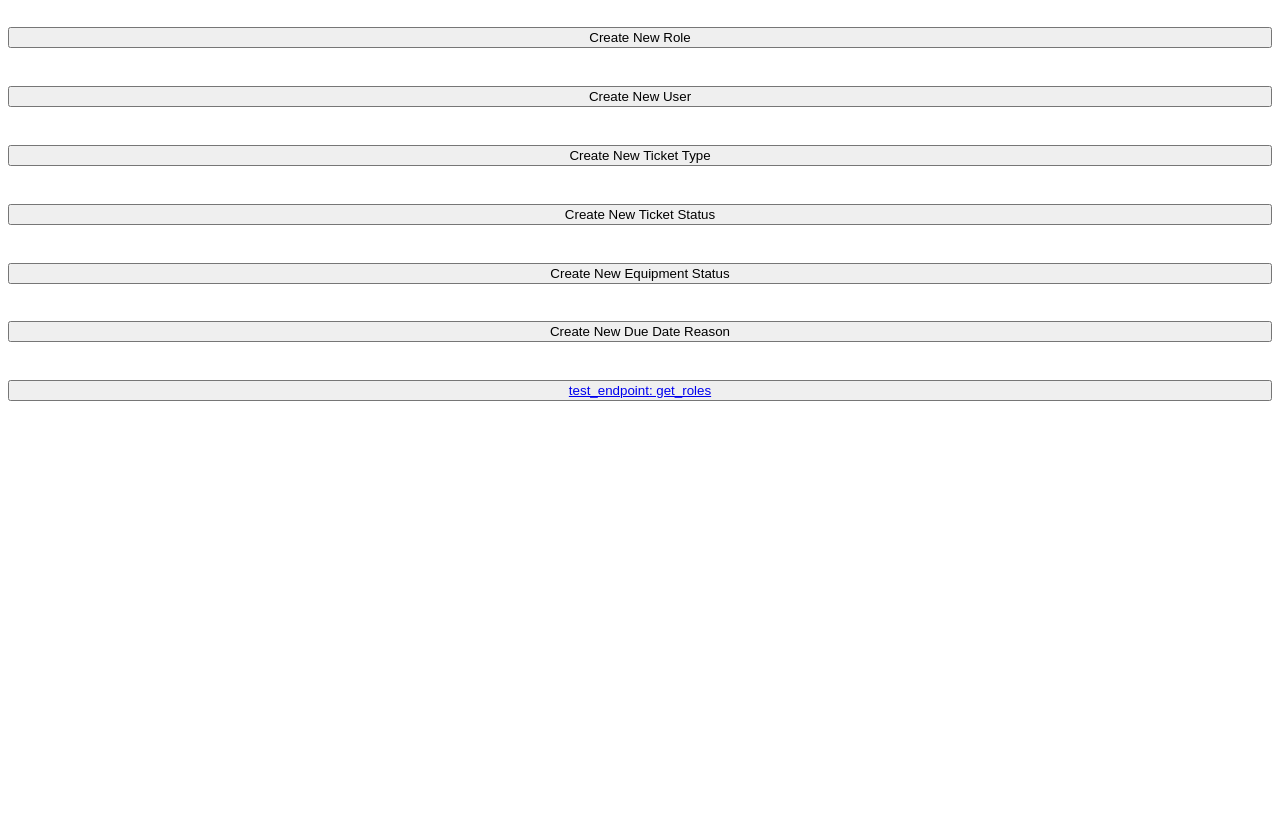
After one commit to topper3418/highbay_racking_portal, a Flask app: page /admin_tools_popup in a window 1280 px wide. The commit adds this page. Run offline with Flask 3, Linux system fonts and the light colour scheme; parts of the project's set-up code (start-up, migrations or seed data) failed here and were passed over.

Commit message:
I've got all lookup tables that should have default values, admin tools work

```diff
--- a/data/sql/table_ddls/due_date_reasons.sql
+++ b/data/sql/table_ddls/due_date_reasons.sql
@@ -1,4 +1,5 @@
 CREATE TABLE IF NOT EXISTS due_date_reasons (
     id INTEGER PRIMARY KEY AUTOINCREMENT,
-    reason TEXT NOT NULL
+    reason TEXT NOT NULL,
+    description TEXT NOT NULL
 );
--- a/main.py
+++ b/main.py
@@ -1,7 +1,7 @@
 import configparser
 import os
 from config.logging import logger
-from data.sqlite_tools import AppData, Tickets, DbTableBase, Roles
+from data.sqlite_tools import AppData, Tickets, DbTableBase, Roles, Users, TicketTypes, TicketStatus, EquipmentStatus, DueDateReason
 from flask import Flask, render_template, request, jsonify, send_from_directory, redirect, url_for
 
 # Load configuration from file
@@ -63,6 +63,13 @@ def get_table():
         df = DbTableBase(app_data_path, query).fetch_100()
     return jsonify(df.to_dict(orient='records'))
 
+@app.route('/admin_tools_popup', methods=['GET'])
+def admin_tools_popup():
+    """Return the admin tools popup html"""
+    # log the ip address of the request
+    logger.info(f'serving /admin_tools_popup request from {request.remote_addr}')
+    return render_template('admin_tools_popup.html')
+
 @app.route('/new_role_popup', methods=['GET'])
 def new_role_popup():
     """Return the new role popup html"""
@@ -91,8 +98,8 @@ def get_roles():
     # log the ip address of the request
     logger.info(f'serving /get_roles request from {request.remote_addr}')
     # get and return the data
-    roles_list = Roles(app_data_path).get_rolenames()
-    return jsonify(roles_list)
+    roles_df = Roles(app_data_path).dropdown()
+    return jsonify(roles_df.to_dict(orient='records'))
 
 @app.route('/new_user_popup', methods=['GET'])
 def new_user_popup():
@@ -101,6 +108,100 @@ def new_user_popup():
     logger.info(f'serving /new_user_popup request from {request.remote_addr}')
     return render_template('create_user_popup.html')
 
+@app.route('/create_user', methods=['POST'])
+def create_user():
+    """Create a new user in the database"""
+    # log the ip address of the request
+    logger.info(f'serving /create_user request from {request.remote_addr}')
+    # parse request data
+    new_user = request.form['username']
+    new_password = request.form['password']
+    new_role = request.form['role']
+    # initialize the Roles object
+    users = Users(app_data_path)
+    users.insert(new_user, new_password, new_role)
+    return redirect(url_for('serve_main'))
+
+@app.route('/new_ticket_type_popup', methods=['GET'])
+def new_ticket_type_popup():
+    """Return the new ticket type popup html"""
+    # log the ip address of the request
+    logger.info(f'serving /new_ticket_type_popup request from {request.remote_addr}')
+    return render_template('create_ticket_type_popup.html')
+
+@app.route('/create_ticket_type', methods=['POST'])
+def create_ticket_type():
+    """Create a new ticket type in the database"""
+    # log the ip address of the request
+    logger.info(f'serving /create_ticket_type request from {request.remote_addr}')
+    # parse request data
+    new_ticket_type = request.form['ticket-type']
+    new_description = request.form['type-description']
+    # initialize the Roles object
+    ticket_types = TicketTypes(app_data_path)
+    ticket_types.insert(new_ticket_type, new_description)
+    return redirect(url_for('serve_main'))
+
+@app.route('/new_ticket_status_popup', methods=['GET'])
+def new_ticket_status_popup():
+    """Return the new ticket status popup html"""
+    # log the ip address of the request
+    logger.info(f'serving /new_ticket_status_popup request from {request.remote_addr}')
+    return render_template('insert_to_lookup_table_popup.html', name='Ticket Status', table_name='ticket_status')
+
+@app.route('/create_ticket_status', methods=['POST'])
+def create_ticket_status():
+    """Create a new ticket status in the database"""
+    # log the ip address of the request
+    logger.info(f'serving /create_ticket_status request from {request.remote_addr}')
+    # parse request data
+    new_ticket_status = request.form['ticket_status_name']
+    new_description = request.form['ticket_status_description']
+    # initialize the Roles object
+    ticket_status = TicketStatus(app_data_path)
+    ticket_status.insert(new_ticket_status, new_description)
+    return redirect(url_for('serve_main'))
+
+@app.route('/new_equipment_status_popup', methods=['GET'])
+def new_equipment_status_popup():
+    """Return the new equipment status popup html"""
+    # log the ip address of the request
+    logger.info(f'serving /new_equipment_status_popup request from {request.remote_addr}')
+    return render_template('insert_to_lookup_table_popup.html', name='Equipment Status', table_name='equipment_status')
+
+@app.route('/create_equipment_status', methods=['POST'])
+def create_equipment_status():
+    """Create a new equipment status in the database"""
+    # log the ip address of the request
+    logger.info(f'serving /create_equipment_status request from {request.remote_addr}')
+    # parse request data
+    new_equipment_status = request.form['equipment_status_name']
+    new_description = request.form['equipment_status_description']
+    # initialize the Roles object
+    equipment_status = EquipmentStatus(app_data_path)
+    equipment_status.insert(new_equipment_status, new_description)
+    return redirect(url_for('serve_main'))
+
+@app.route('/new_due_date_reason_popup', methods=['GET'])
+def new_due_date_reason_popup():
+    """Return the new due date reason popup html"""
+    # log the ip address of the request
+    logger.info(f'serving /new_due_date_reason_popup request from {request.remote_addr}')
+    return render_template('insert_to_lookup_table_popup.html', name='Due Date Reason', table_name='due_date_reasons')
+
+@app.route('/create_due_date_reasons', methods=['POST'])
+def create_due_date_reason():
+    """Create a new due date reason in the database"""
+    # log the ip address of the request
+    logger.info(f'serving /create_due_date_reason request from {request.remote_addr}')
+    # parse request data
+    new_due_date_reason = request.form['due_date_reasons_name']
+    new_description = request.form['due_date_reasons_description']
+    # initialize the Roles object
+    due_date_reason = DueDateReason(app_data_path)
+    due_date_reason.insert(new_due_date_reason, new_description)
+    return redirect(url_for('serve_main'))
+
 # test endpoint for sending misc html
 @app.route('/test', methods=['GET'])
 def serve_test():
--- a/static/util.js
+++ b/static/util.js
@@ -58,8 +58,9 @@ async function populateDropdownsFromApi(container) {
                 const jsonData = await response.json();
                 jsonData.forEach(value => {
                     const option = document.createElement('option');
-                    option.value = value;
-                    option.text = value;
+                    // the headers are 'id and 'text' so we can use them to set the value and text
+                    option.value = value.id;
+                    option.textContent = value.text;
                     dropdown.appendChild(option);
                 });
             } else {
--- /dev/null
+++ b/templates/admin_tools_popup.html
@@ -0,0 +1,18 @@
+<!DOCTYPE html>
+<html lang="en">
+<head>
+    <meta charset="UTF-8">
+    <title>Document</title>
+    <link rel="stylesheet" href="{{ url_for('static', filename='styles.css')}}">
+</head>
+<body>
+    <div class="button-container">
+        <button onclick="fetchPopup(event)" data-link="{{url_for('new_role_popup')}}">Create New Role</button>
+        <button onclick="fetchPopup(event, [populateDropdownsFromApi])" data-link="{{url_for('new_user_popup')}}">Create New User</button>
+        <button onclick="fetchPopup(event)" data-link="{{url_for('new_ticket_type_popup')}}">Create New Ticket Type</button>
+        <button onclick="fetchPopup(event)" data-link="{{url_for('new_ticket_status_popup')}}">Create New Ticket Status</button>
+        <button onclick="fetchPopup(event)" data-link="{{url_for('new_equipment_status_popup')}}">Create New Equipment Status</button>
+        <button onclick="fetchPopup(event)" data-link="{{url_for('new_due_date_reason_popup')}}">Create New Due Date Reason</button>
+        <button><a href="{{url_for('get_roles')}}">test_endpoint: get_roles</a></button>
+      </div>
+</body>
--- a/templates/create_user_popup.html
+++ b/templates/create_user_popup.html
@@ -9,7 +9,7 @@
 </head>
 <body>
 	<h1>Create New User</h1>
-	<form method="post" action="/create_role">
+	<form method="post" action="/create_user">
 		<label for="username">Username:</label>
 		<input type="text" id="username" name="username"><br>
 
--- a/templates/index.html
+++ b/templates/index.html
@@ -26,13 +26,13 @@
           </table>
         </div>
         <div class="button-container">
-          <button onclick="fetchPopup(event)" data-link="{{url_for('new_role_popup')}}">Create New Role</button>
-          <button onclick="fetchPopup(event, [populateDropdownsFromApi])" data-link="{{url_for('new_user_popup')}}">Create New User</button>
+          <button><a href="#">Button 1</a></button>
+          <button><a href="#">Button 2</a></button>
           <button><a href="#">Button 3</a></button>
           <button><a href="#">Button 4</a></button>
           <button><a href="#">Button 5</a></button>
           <button><a href="#">Button 6</a></button>
-          <button><a href="{{url_for('get_roles')}}">test_endpoint: get_roles</a></button>
+          <button onclick="fetchPopup(event)" data-link="{{url_for('admin_tools_popup')}}">Open Admin Tools</button>
         </div>
       </div>
     </div>
```
Also changed, not shown: data/sqlite_tools.py (+80 -2 lines), templates/create_ticket_type_popup.html (added, +18 -0 lines), templates/insert_to_lookup_table_popup.html (added, +18 -0 lines), data/app_data.db.
